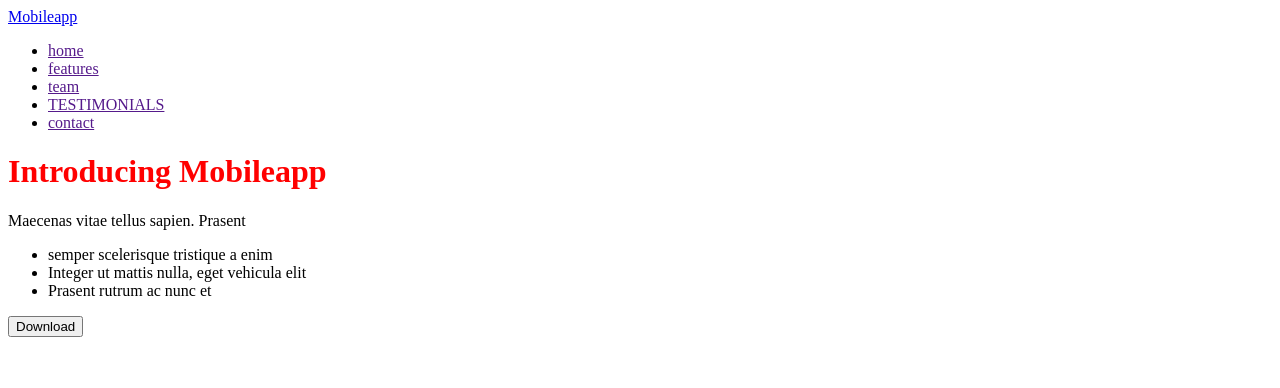
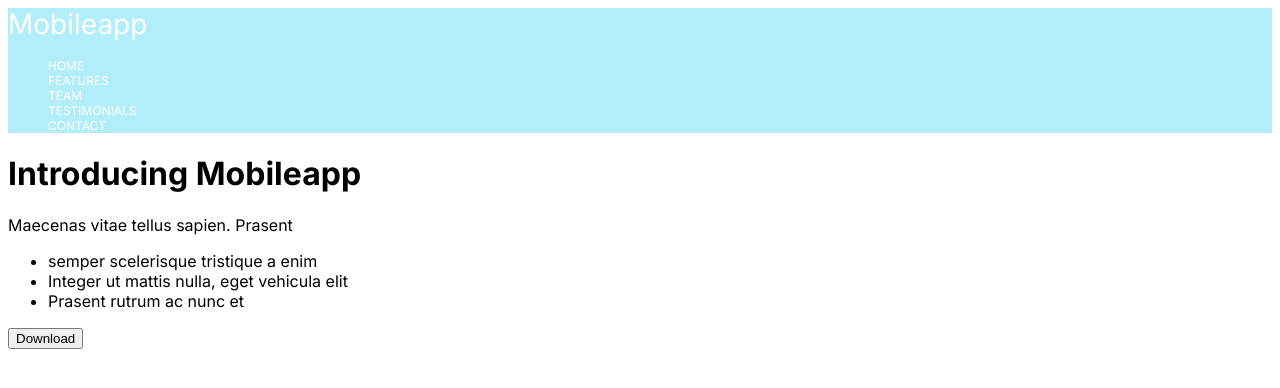
Before and after one commit to gladja/FE_34_13_11_24-Mobileapp, a plain HTML site: page index.html in a window 1280 px wide. Drawn offline with Linux system fonts and the light colour scheme.

Commit message:
add fonts, create color var  header style

```diff
--- a/css/style.css
+++ b/css/style.css
@@ -1,3 +1,41 @@
-h1 {
-    color: red;
+:root {
+--header-bg: #00C5EB4D;
+--second-bg: #06071B;
+--font-main: #FFFFFF;
+--font-second: #000000;
+--btn-color: #00C5EB;
+--cards-color: #B544FE80;
+--slider-point: #939EAC;
 }
+
+body {
+    font-family: "Inter", serif;
+}
+
+.header {
+    background: var(--header-bg);
+}
+
+.header-logo {
+    font-size: 28px;
+    font-weight: 400;
+    line-height: 1.21;
+    text-decoration: none;
+    color: var(--font-main);
+}
+
+.header-list {
+list-style: none;
+}
+
+.header-item {
+    font-size: 12px;
+    font-weight: 400;
+    line-height: 1.25;
+    text-transform: uppercase;
+}
+
+.header-link {
+    text-decoration: none;
+    color: var(--font-main);
+}
--- a/index.html
+++ b/index.html
@@ -4,6 +4,12 @@
     <meta charset="UTF-8" />
     <meta name="viewport" content="width=device-width, initial-scale=1.0" />
     <title>Mobileapp</title>
+    <link rel="preconnect" href="https://fonts.googleapis.com" />
+    <link rel="preconnect" href="https://fonts.gstatic.com" crossorigin />
+    <link
+      href="https://fonts.googleapis.com/css2?family=Inter:ital,opsz,wght@0,14..32,100..900;1,14..32,100..900&display=swap"
+      rel="stylesheet"
+    />
     <link rel="stylesheet" href="./css/style.css" />
   </head>
   <body>
@@ -12,24 +18,30 @@
       <nav class="header-navigate">
         <ul class="header-list">
           <li class="header-item"><a class="header-link" href="">home</a></li>
-          <li class="header-item"><a class="header-link" href="">features</a></li>
+          <li class="header-item">
+            <a class="header-link" href="">features</a>
+          </li>
           <li class="header-item"><a class="header-link" href="">team</a></li>
-          <li class="header-item"><a class="header-link" href="">TESTIMONIALS</a></li>
-          <li class="header-item"><a class="header-link" href="">contact</a></li>
+          <li class="header-item">
+            <a class="header-link" href="">TESTIMONIALS</a>
+          </li>
+          <li class="header-item">
+            <a class="header-link" href="">contact</a>
+          </li>
         </ul>
       </nav>
     </header>
     <main>
       <!--Section hero-->
-      <hero>
-        <h1>Introducing Mobileapp</h1>
-        <p>Maecenas vitae tellus sapien. Prasent</p>
-        <ul>
-          <li>semper scelerisque tristique a enim</li>
-          <li>Integer ut mattis nulla, eget vehicula elit</li>
-          <li>Prasent rutrum ac nunc et</li>
+      <hero class="hero">
+        <h1 class="hero-title">Introducing Mobileapp</h1>
+        <p class="hero-text">Maecenas vitae tellus sapien. Prasent</p>
+        <ul class="hero-list">
+          <li class="hero-item">semper scelerisque tristique a enim</li>
+          <li class="hero-item">Integer ut mattis nulla, eget vehicula elit</li>
+          <li class="hero-item">Prasent rutrum ac nunc et</li>
         </ul>
-        <button>Download</button>
+        <button class="hero-btn" type="button">Download</button>
       </hero>
     </main>
   </body>
```
